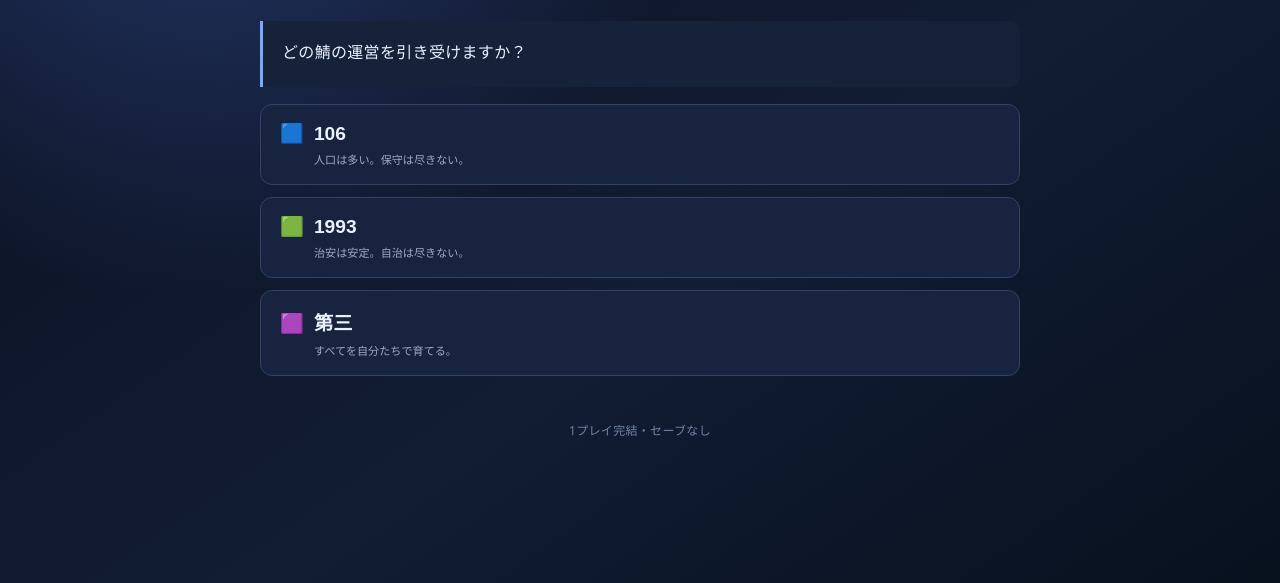
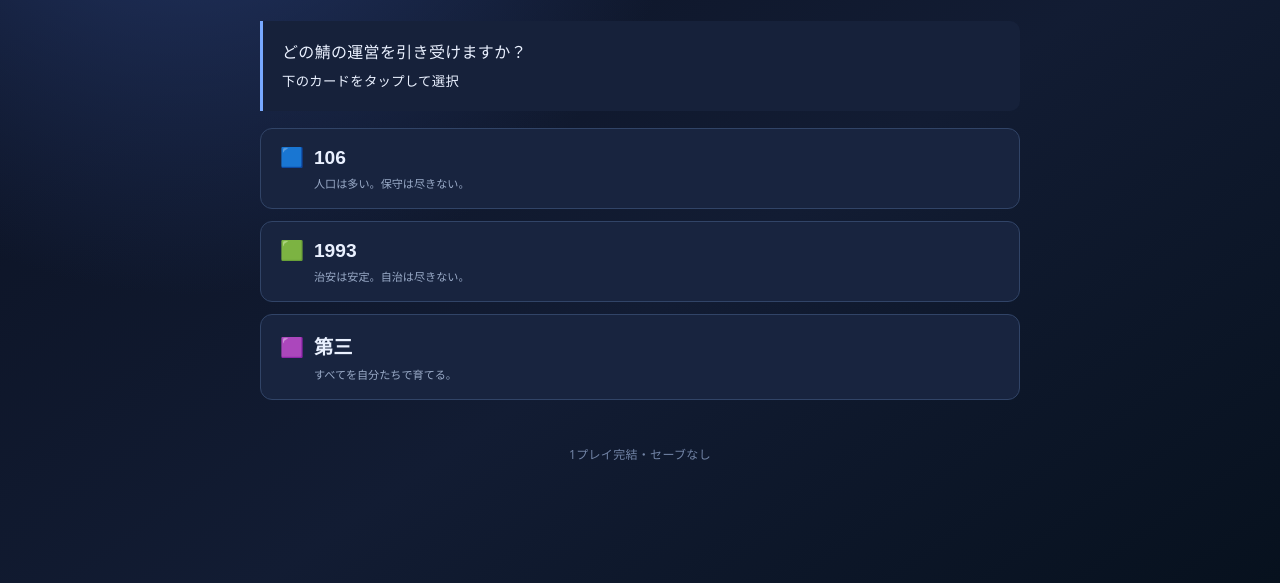
Before and after one commit to newbie1993-106/asobi-server-game, a plain HTML site: page index.html in a window 1280 px wide. Shown: the part 217-800 px from the top of the page. Drawn offline with Linux system fonts and the light colour scheme.

Commit message:
Improve touch controls

```diff
--- a/index.html
+++ b/index.html
@@ -15,7 +15,7 @@
       <div class="day-line"><span id="route-badge">準備中</span><strong id="day-label">DAY 1</strong></div>
     </header>
 
-    <section class="narrative" aria-live="polite"><p id="message">どの鯖の運営を引き受けますか？</p></section>
+    <section class="narrative" aria-live="polite"><p id="message">どの鯖の運営を引き受けますか？</p><small class="touch-guide">下のカードをタップして選択</small></section>
 
     <section id="route-select" class="route-select" aria-label="ルート選択">
       <button class="route-card blue" data-route="106"><span>🟦</span><b>106</b><small>人口は多い。保守は尽きない。</small></button>
```
